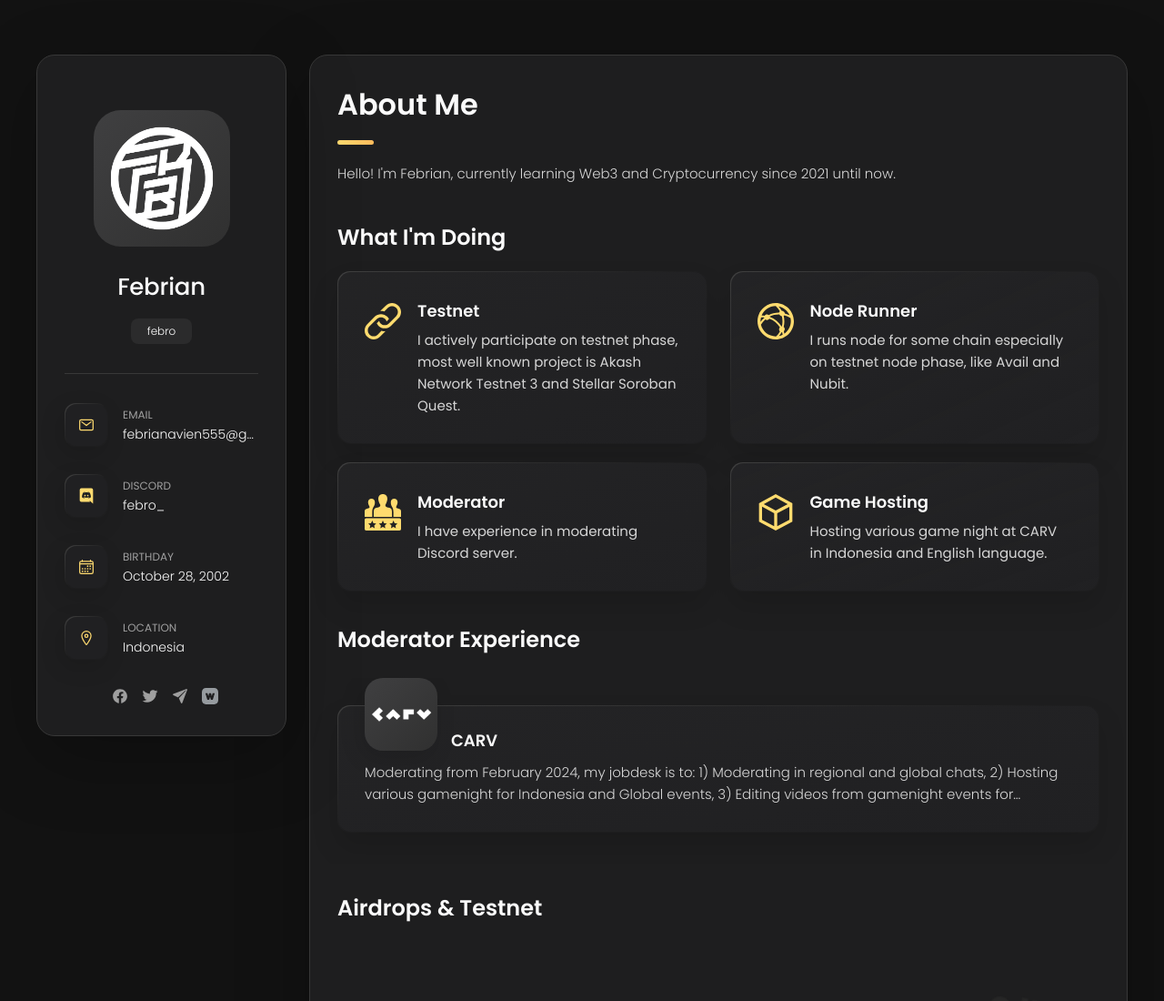
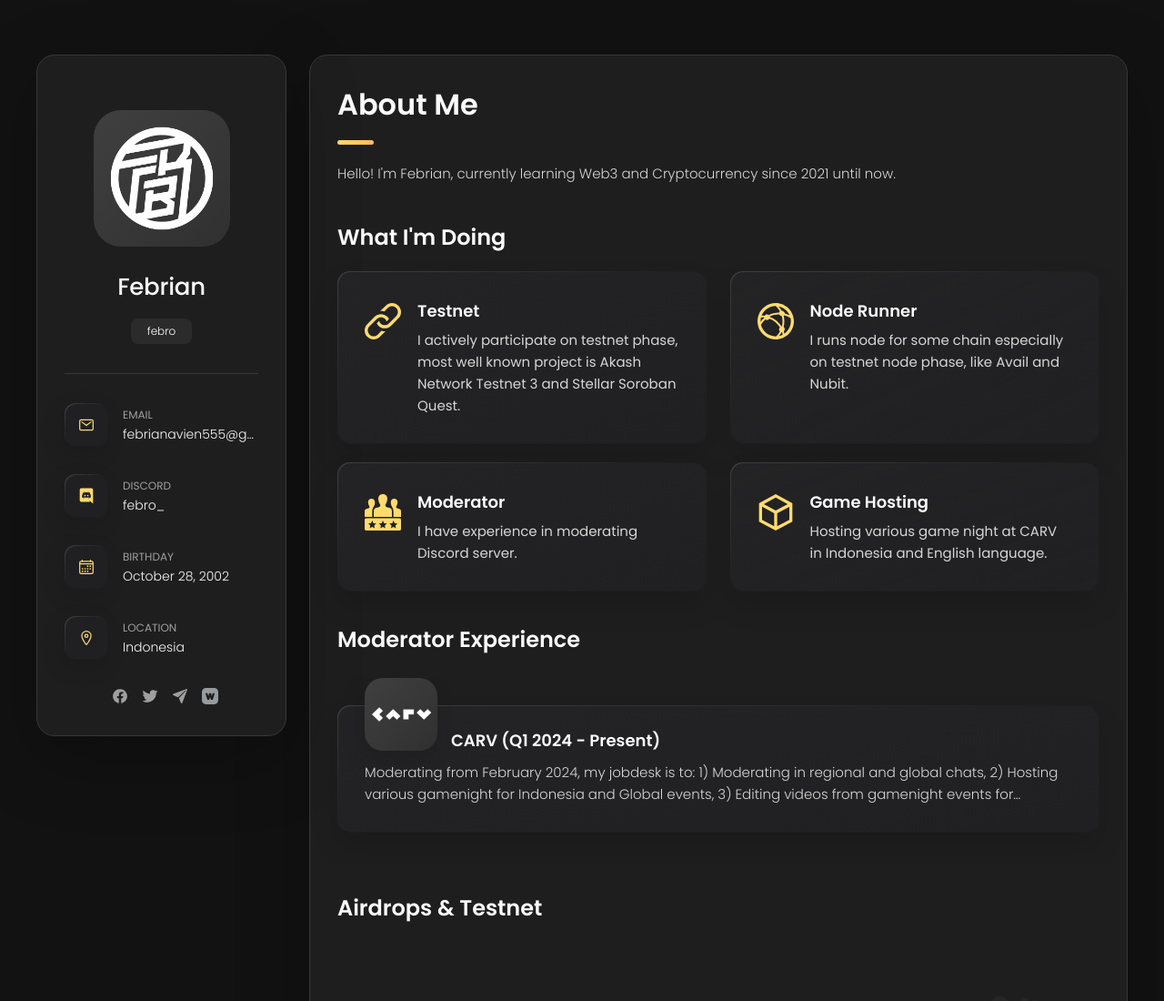
Before and after one commit to AganFebro/site, a plain HTML site: page index.html in a window 1280 px wide. Shown: the top 1100 px of the page at 91% size. Drawn offline with nearby package versions, Linux system fonts and the light colour scheme.

Commit message:
Update index.html

```diff
--- a/index.html
+++ b/index.html
@@ -290,7 +290,7 @@
                   <img src="./assets/images/logo-carv.png" alt="CARV" width="60" data-testimonials-avatar>
                 </figure>
 
-                <h4 class="h4 testimonials-item-title" data-testimonials-title>CARV</h4>
+                <h4 class="h4 testimonials-item-title" data-testimonials-title>CARV (Q1 2024 - Present)</h4>
 
                 <div class="testimonials-text" data-testimonials-text>
                   <p>
```
